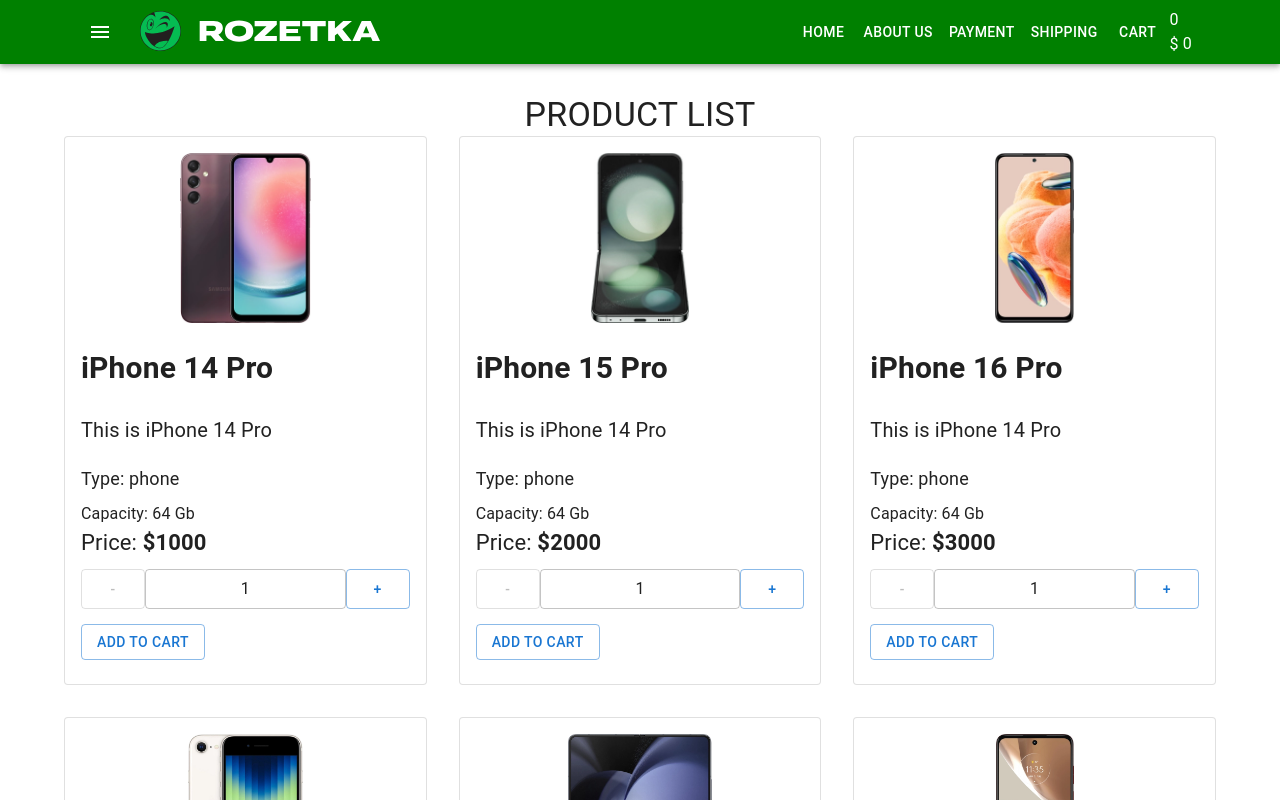
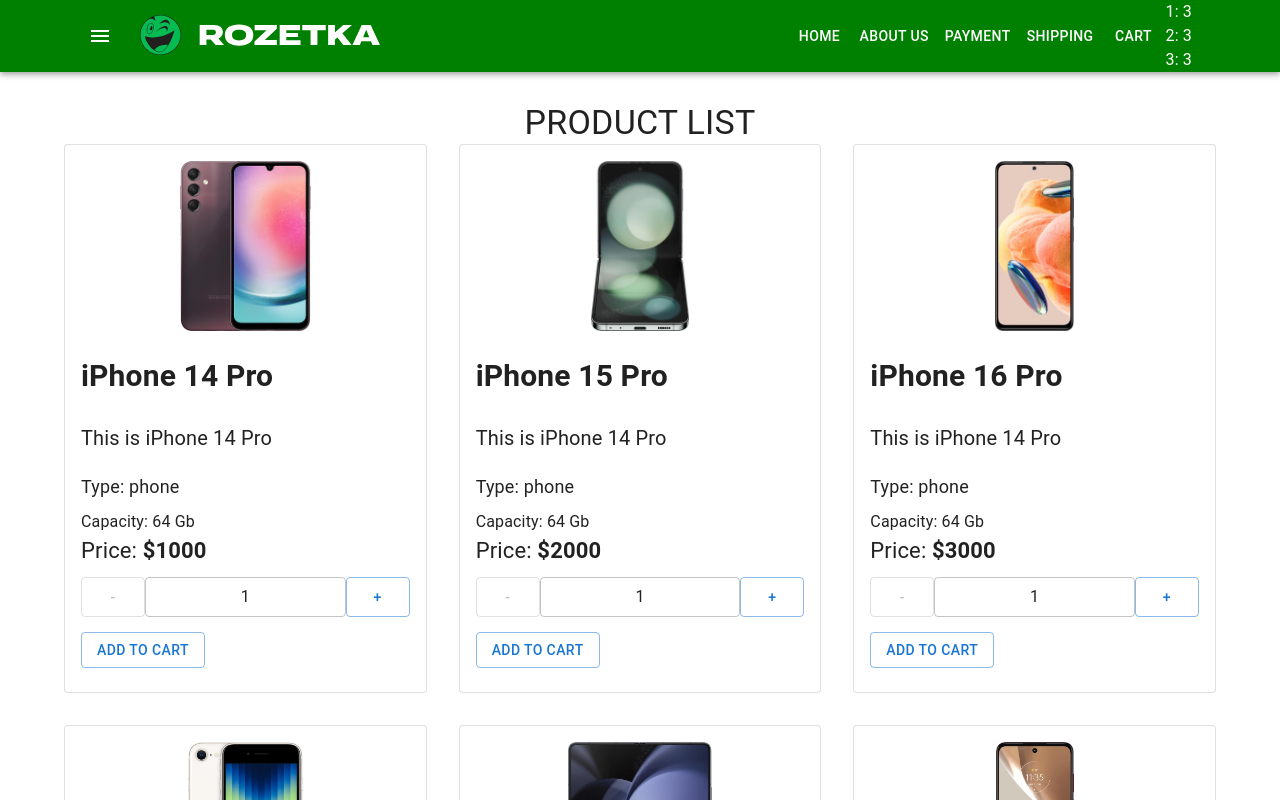
Before and after one commit to vvs0503624459/Educational-project-in-React, a React (Create React App) app: page / in a window 1280 px wide. Shown: the top 800 px of the page. Built offline with nearby package versions, Linux system fonts and the light colour scheme.

Commit message:
added productId

```diff
--- a/src/components/CartHeader/CartHeader.tsx
+++ b/src/components/CartHeader/CartHeader.tsx
@@ -1,15 +1,17 @@
 type Props = {
-  cartData: {
-    totalCount: number;
-    totalPrice: number;
+  productsInCart: {
+    [id: number]: number;
   };
 };
 
-const CartHeader = ({ cartData }: Props) => {
+const CartHeader = ({ productsInCart }: Props) => {
   return (
     <div>
-      <div>{cartData.totalCount}</div>
-      <div>$ {cartData.totalPrice}</div>
+      {Object.keys(productsInCart).map((productId) => (
+        <div key={productId}>
+          {productId}: {productsInCart[parseInt(productId)]}
+        </div>
+      ))}
     </div>
   );
 };
--- a/src/conteiner/App/App.tsx
+++ b/src/conteiner/App/App.tsx
@@ -4,29 +4,23 @@
 import Main from "conteiner/Main/Main";
 import { useState } from "react";
 type Props = {};
-type CartDataProps = {
-  totalCount: number;
-  totalPrice: number;
+type ProductsInCartType = {
+  [id: number]: number;
 };
+
 const App = (props: Props) => {
-  const [cartData, setCartData] = useState<CartDataProps>({
-    totalCount: 0,
-    totalPrice: 0,
+  const [productsInCart, setProductsInCart] = useState<ProductsInCartType>({
+    1: 3,
+    2: 3,
+    3: 3,
   });
-  const addProductToCart = (count: number, price: number) => {
-    setCartData((prevState) => ({
-      totalCount: prevState.totalCount + count,
-      totalPrice: prevState.totalPrice + price * count,
-    }));
-  };
+  const addProductToCart = (count: number, price: number) => {};
 
   return (
     <StyledEngineProvider injectFirst>
       <CssBaseline />
-      <Header cartData={cartData} />
-      {/* <button onClick={() => addProductToCart(5, 500)}>
-        add to cart price & count
-      </button>  */}
+      <Header productsInCart={productsInCart} />
+
       <Main addProductToCart={addProductToCart} />
     </StyledEngineProvider>
   );
--- a/src/conteiner/Header/Header.tsx
+++ b/src/conteiner/Header/Header.tsx
@@ -10,12 +10,11 @@
 import CartHeader from "components/CartHeader/CartHeader";
 
 type Props = {
-  cartData: {
-    totalCount: number;
-    totalPrice: number;
+  productsInCart: {
+    [id: number]: number;
   };
 };
-const Header = ({ cartData }: Props) => {
+const Header = ({ productsInCart }: Props) => {
   return (
     <AppBar className="header-appbar" position="static">
       <Container>
@@ -33,7 +32,7 @@
             <Logo />
           </Typography>
           <Menu />
-          <CartHeader cartData={cartData} />
+          <CartHeader productsInCart={productsInCart} />
         </Toolbar>
       </Container>
     </AppBar>
```
